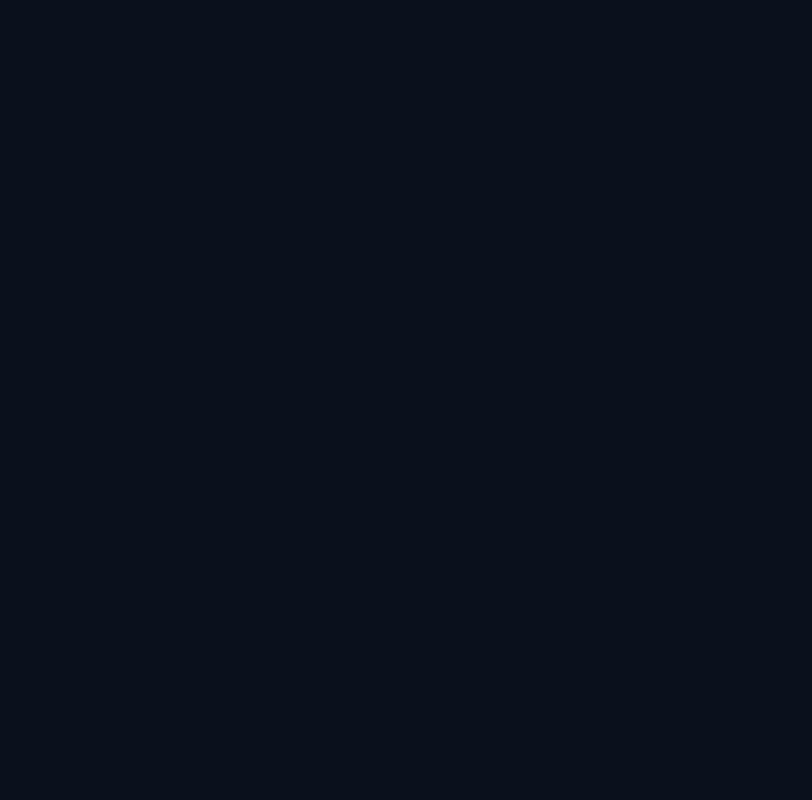
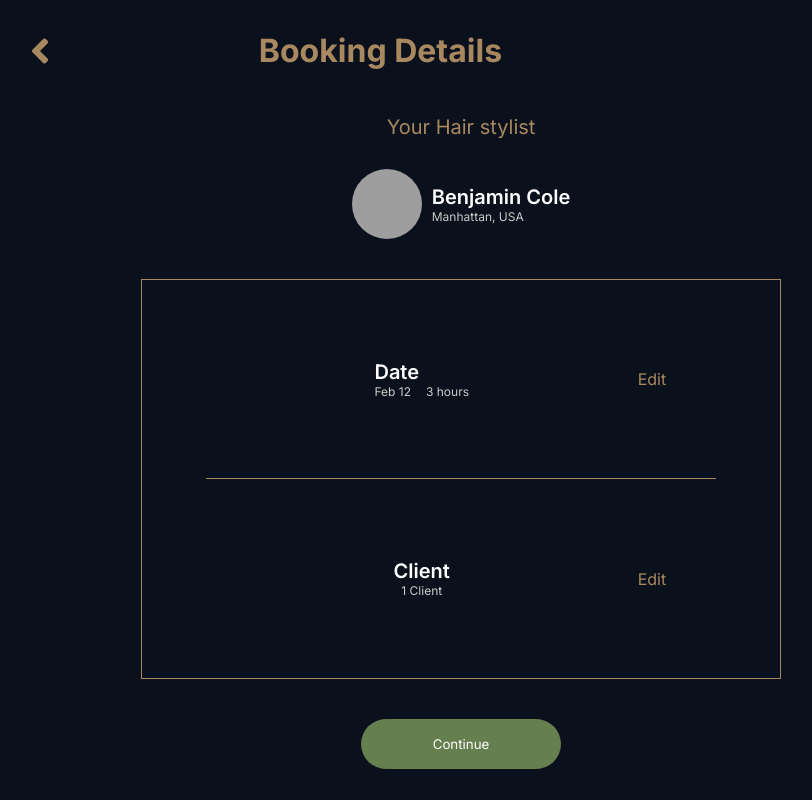
Before and after one commit to rkotchamp/HairBay-project, a React (Vite) app in the folder HairBayFrontEnd/: page /confirm/1 in a window 1280 px wide. Before the commit this address had no page. Shown: the whole page, without its empty margins (179-991 px from the left). Built offline with nearby package versions, Linux system fonts and the light colour scheme; grey boxes are pictures that could not be loaded.

Commit message:
created the users confirmation page

```diff
--- a/HairBayFrontEnd/src/App.jsx
+++ b/HairBayFrontEnd/src/App.jsx
@@ -16,7 +16,7 @@ function App() {
         <Route path="/stylists" element={<UsersPage users={users} />} />
         <Route path="/profile/:id" element={<Profile users={users} />} />
         <Route path="/calendar" element={<Calendar />} />
-        <Route path="/confirm" element={<Confirmation />} />
+        <Route path="/confirm/:id" element={<Confirmation users={users} />} />
       </Routes>
     </>
   );
--- a/HairBayFrontEnd/src/Pages/ConfirmationPage/Confirmation.css
+++ b/HairBayFrontEnd/src/Pages/ConfirmationPage/Confirmation.css
@@ -83,4 +83,55 @@ body {
   width: 50%;
   height: 50%;
   border: 1px solid var(--primary-color);
+  display: flex;
+  flex-direction: column;
+  align-items: center;
+  justify-content: center;
 }
+
+.info {
+  width: 80%;
+  height: 50%;
+  /* background-color: red; */
+  display: flex;
+  justify-content: center;
+  align-items: center;
+  padding-right: 50px;
+}
+.dates__hours__edit {
+  border-bottom: 1px solid var(--primary-color);
+}
+.dates__hours {
+  display: flex;
+  justify-content: space-evenly;
+  align-items: center;
+  width: 100%;
+  height: 100%;
+  background-color: transparent;
+}
+
+.boldText {
+  font-size: 20px;
+  font-weight: 600;
+}
+.client__details {
+  display: flex;
+  flex-direction: column;
+  justify-content: center;
+}
+
+.edit {
+  color: var(--primary-color);
+}
+
+.date__text_layout .date {
+  display: flex;
+  justify-content: center;
+  align-items: center;
+  gap: 15px;
+}
+
+.smallText {
+  font-size: 12px;
+  color: var(--light-grey-color);
+}
--- a/HairBayFrontEnd/src/Pages/ConfirmationPage/Confirmation.jsx
+++ b/HairBayFrontEnd/src/Pages/ConfirmationPage/Confirmation.jsx
@@ -1,13 +1,21 @@
 import profile from "../../assets/christopher-campbell-rDEOVtE7vOs-unsplash.jpg";
+import Button from "../../Components/Button/Button";
+import { Link, useParams } from "react-router-dom";
 import { FaAngleLeft } from "react-icons/fa";
 
 import "./Confirmation.css";
 
-function Confirmation() {
+function Confirmation({ users }) {
+  const { id } = useParams();
+  const userConfirmed = users.find((u) => u.id === Number(id));
+  console.log(userConfirmed);
+
   return (
     <div className="confirmation__container">
       <div className="headers__content">
-        <FaAngleLeft className="icon__back" />
+        <Link to={`/profile/${id}`}>
+          <FaAngleLeft className="icon__back" />
+        </Link>
         <h1 className="book__header">Booking Details</h1>
       </div>
 
@@ -16,35 +24,39 @@ function Confirmation() {
         <div className="user__container">
           <div className="confirm__avatar">
             <img
-              src={profile}
+              src={userConfirmed.avatar}
               alt="user avatar"
               className="confirm__avatar__image"
             />
           </div>
           <div className="user__info">
-            <p className="user__name">Benjamin Cutz</p>
-            <p className="user__location">Manhattan, USA</p>
+            <p className="user__name">{userConfirmed.fullName}</p>
+            <p className="user__location">{userConfirmed.location}</p>
           </div>
         </div>
       </div>
       <div className="confirm__booking">
         <div className="dates__hours__edit info">
           <div className="dates__hours">
-            <p>Date</p>
-            <span>
-              <p>Feb 12</p>
-              <p>3 hours</p>
-            </span>
+            <div className="date__text_layout">
+              <p className="boldText">Date</p>
+              <div className="date">
+                <p className="smallText">Feb 12</p>
+                <p className="smallText">3 hours</p>
+              </div>
+            </div>
           </div>
-          <p>Edit</p>
+          <p className="edit">Edit</p>
         </div>
         <div className="clients info">
-          <div className="dates__hours">
-            <p>Date</p>
+          <div className="client__details dates__hours">
+            <p className="boldText">Client</p>
+            <p className="smallText">1 Client</p>
           </div>
-          <p>Edit</p>
+          <p className="edit">Edit</p>
         </div>
       </div>
+      <Button text="Continue" />
     </div>
   );
 }
--- a/HairBayFrontEnd/src/Pages/Profile Page/Profile.jsx
+++ b/HairBayFrontEnd/src/Pages/Profile Page/Profile.jsx
@@ -36,7 +36,6 @@ function Profile({ users }) {
     setIconUp(!iconUp);
   };
 
-  console.log(users);
   const { id } = useParams();
   const userData = users.find((u) => u.id === Number(id));
 
@@ -151,7 +150,7 @@ function Profile({ users }) {
               </div>
             </div>
             <span>
-              <Link to="/confirm">
+              <Link to={`/confirm/${id}`}>
                 <Button text="Book Now" />
               </Link>
             </span>
```
